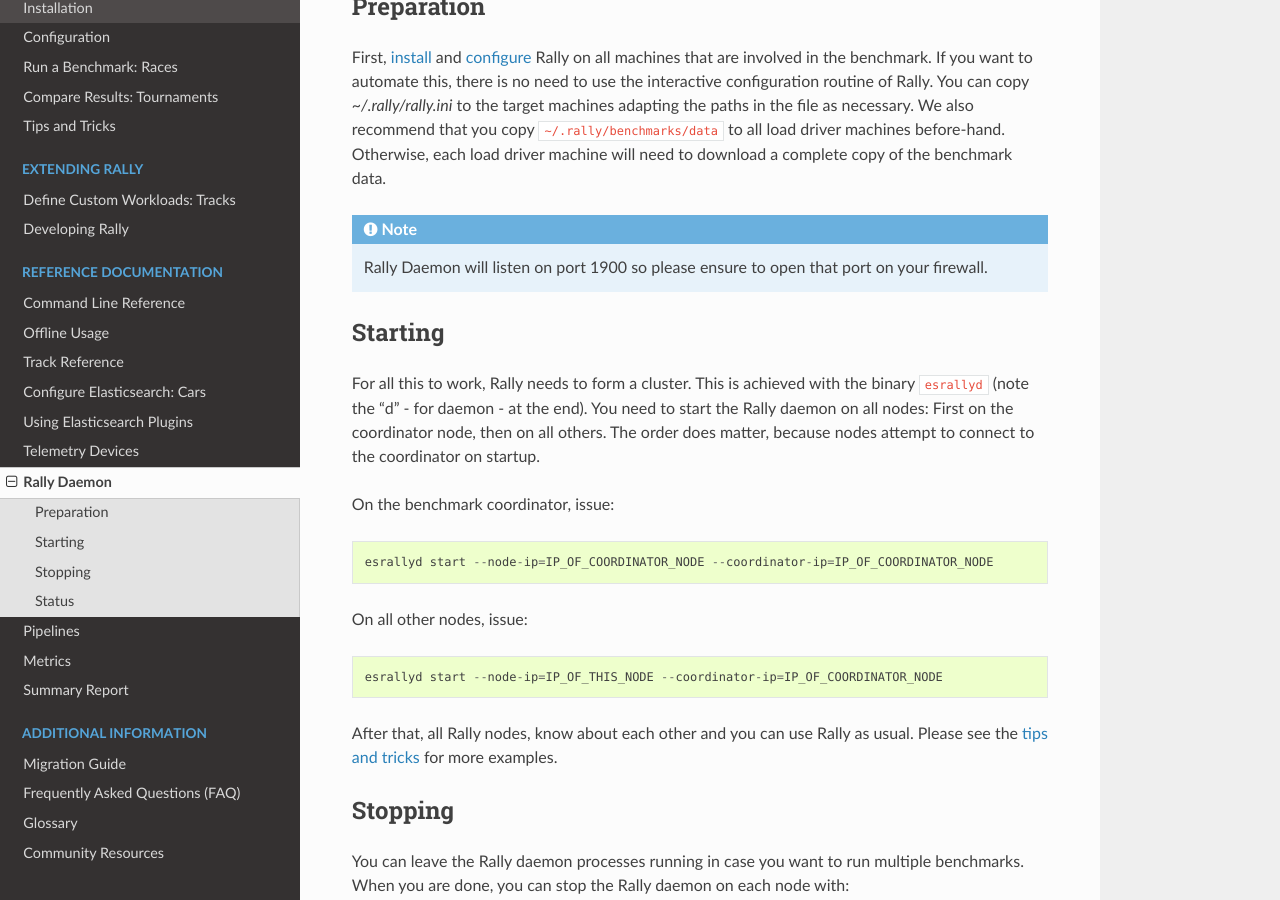
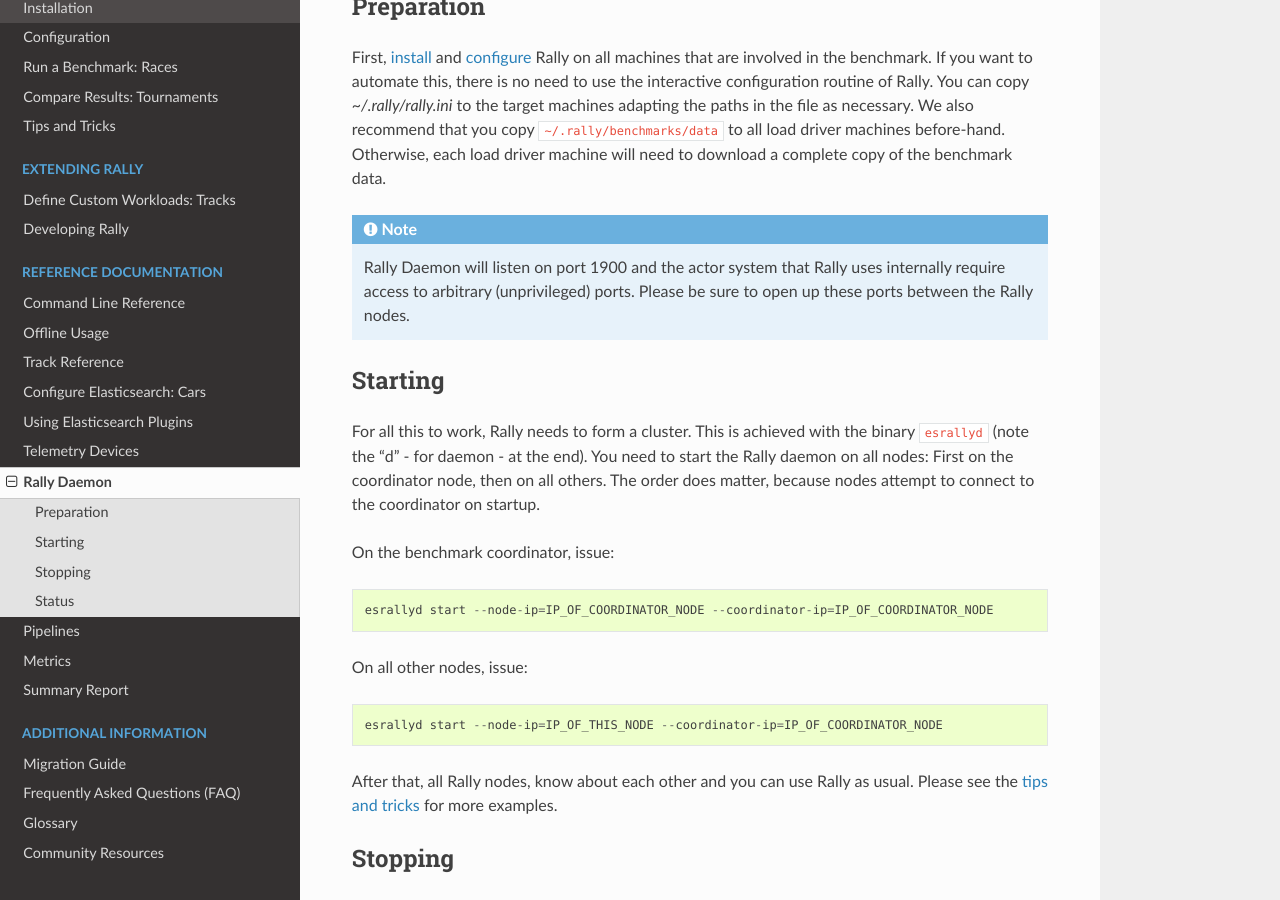
Before and after one commit to elastic/rally, a Sphinx documentation site: the page built from docs/rally_daemon.rst, in a window 1280 px wide and 900 px high, scrolled down 628 px. Built offline with Sphinx 7.4.7 and the Read the Docs theme 2.0.0, drawn with Linux system fonts in a browser that asks for light colours.

Commit message:
Update rally daemon port requirements

```diff
--- a/docs/rally_daemon.rst
+++ b/docs/rally_daemon.rst
@@ -18,7 +18,7 @@
 
 .. note::
 
-   Rally Daemon will listen on port 1900 so please ensure to open that port on your firewall.
+   Rally Daemon will listen on port 1900 and the actor system that Rally uses internally require access to arbitrary (unprivileged) ports. Please be sure to open up these ports between the Rally nodes.
 
 Starting
 --------
```
